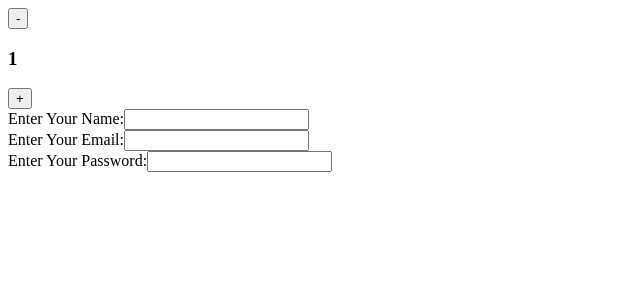
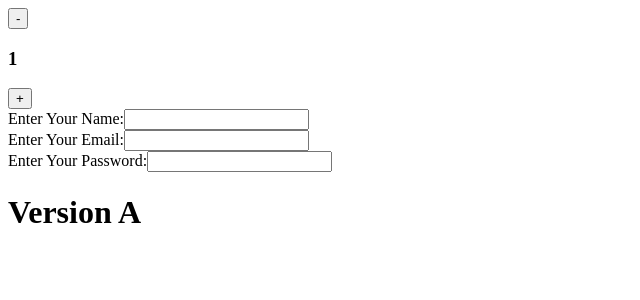
Before and after one commit to Madhianandhan06/versioncontrol, a React (Vite) app: page / in a window 1280 px wide. Shown: the top 300 px of the page, without its empty margins (0-640 px from the left). Built offline with nearby package versions, Linux system fonts and the light colour scheme.

Commit message:
feat: update heading text to version A

```diff
--- a/src/App.jsx
+++ b/src/App.jsx
@@ -25,6 +25,8 @@ const App = () => {
               <label htmlFor="">Enter Your Password:</label>
               <input type="text" />
           </div>
+
+          <h1>Version A</h1>
         </form>
       </div>
     </div>
```
